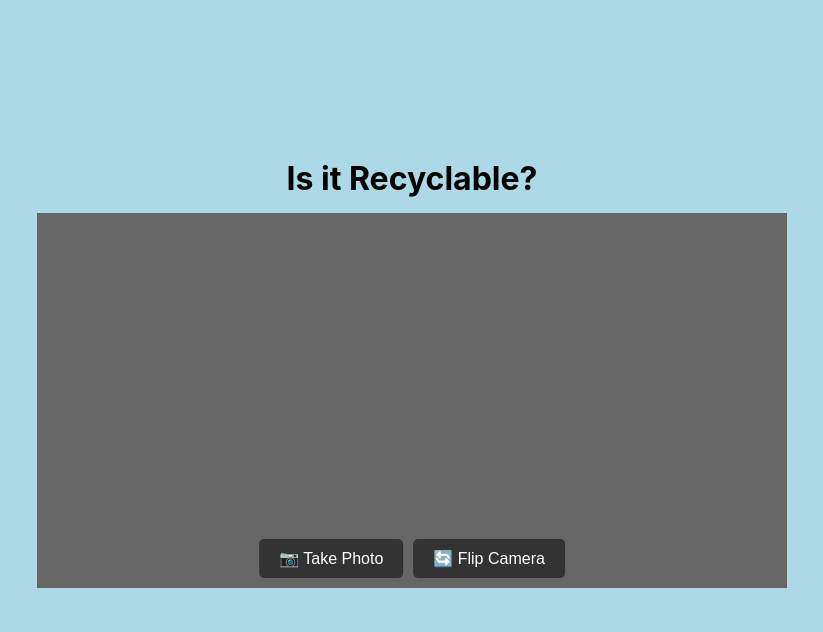
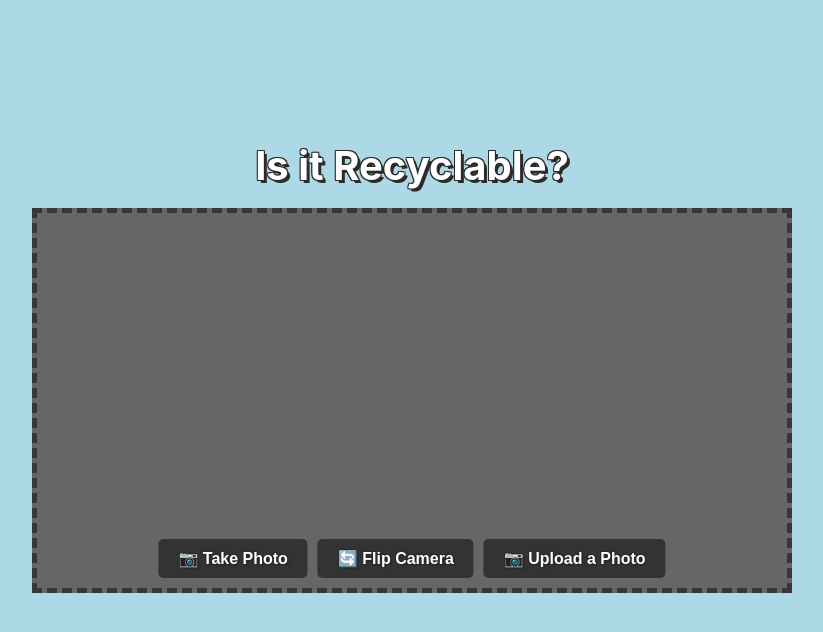
Before and after one commit to chinchunc9858/recyling, a React (Create React App) app: page / in a window 1280 px wide. Shown: the top 632 px of the page, without its empty margins (228-1051 px from the left). Built offline with nearby package versions, Linux system fonts and the light colour scheme; no server answers.

Commit message:
added upload photos

```diff
--- a/src/App.css
+++ b/src/App.css
@@ -4,8 +4,18 @@
   position: absolute;
   justify-content: center;
   left: 50%;
-  transform: translateX(-50%);
-  top: -75px;
+  transform: translateX(-50%) translateY(-200%);
+  Color: white;
+  font-weight: bold;
+  font-size: 5vh;
+  text-shadow:
+       3px 3px 0 #2b2b2b,
+     -1px -1px 0 #2b2b2b,
+      1px -1px 0 #2b2b2b,
+      -1px 1px 0 #2b2b2b,
+       1px 1px 0 #2b2b2b;
+  float: left;
+  white-space: nowrap;
 }
 
 .popup {
@@ -47,6 +57,7 @@ body {
   max-width: 750px; /* Max width for video */
   width: 100%; /* Responsive */
   background-color: #666; /* Background color for the video frame */
+  border: 5px dashed rgb(55, 55, 55);
 }
 
 #videoElement {
@@ -73,6 +84,16 @@ button {
   cursor: pointer;
   border-radius: 5px;
   font-size: 16px;
+  Color: white;
+  font-weight: bold;
+  text-shadow:
+       2px 2px 0 #2b2b2b,
+     -1px -1px 0 #2b2b2b,
+      1px -1px 0 #2b2b2b,
+      -1px 1px 0 #2b2b2b,
+       1px 1px 0 #2b2b2b;
+  float: left;
+  white-space: nowrap;
 }
 
 button:hover {
--- a/src/components/Camera.js
+++ b/src/components/Camera.js
@@ -3,7 +3,9 @@ import React, { useEffect, useRef, useState } from 'react';
 function Camera() {
   const videoRef = useRef(null); // Ref for the video element
   const canvasRef = useRef(null); // Ref for the canvas element
+  const fileInputRef = useRef(null); // Ref for the file input
   const [snapshot, setSnapshot] = useState(null); // State to store the snapshot
+  const [uploadedImage, setUploadedImage] = useState(null); // State to store uploaded image
 
   useEffect(() => {
     // Attempt to access the media devices
@@ -34,40 +36,58 @@ function Camera() {
     setSnapshot(imageDataUrl); // Update state with the snapshot
   };
 
+  const handleUploadPhoto = () => {
+    fileInputRef.current.click(); // Trigger the hidden file input click
+  };
+
+  const handleFileChange = (event) => {
+    const file = event.target.files[0]; // Get the selected file
+    if (file) {
+      const reader = new FileReader();
+      reader.onloadend = () => {
+        //setUploadedImage(reader.result); // Update state with the uploaded image
+      };
+      reader.readAsDataURL(file); // Read the file as a Data URL
+    }
+  };
+
   return (
     <>
-      {/* Video element to display the camera feed */}
+      <div id="container">
+        <div id="videoWrapper">
+          <h1 id="Heading">Is it Recyclable?</h1>
+          <video ref={videoRef} id="videoElement" width="1980" height="1080" autoPlay></video>
 
-      <div id = "container">
-
-        <div id = "videoWrapper">
-
-            <h1 id = "Heading">Is it Recyclable?</h1>
-            <video ref={videoRef} id="videoElement" width="1980" height="1080" autoPlay></video>
-
-            <div id = "buttonsContainer">
-                <button id = "TakePhotoButton" onClick={takeSnapshot}>📷 Take Photo</button>
-                <button id = "FlipCameraButton">🔄 Flip Camera</button>
-            </div>
-
+          <div id="buttonsContainer">
+            <button id="TakePhotoButton" onClick={takeSnapshot}>📷 Take Photo</button>
+            <button id="FlipCameraButton">🔄 Flip Camera</button>
+            <button id="UploadPhoto" onClick={handleUploadPhoto}>📷 Upload a Photo</button>
+          </div>
         </div>
 
-        <div id="popup" class="popup">
-            <div class="popup-content">
-                <button id="button1">RECYCLABLE</button>
-                <button id="button2">NOT RECYCLABLE</button>
-            </div>
+        <div id="popup" className="popup">
+          <div className="popup-content">
+            <button id="button1">RECYCLABLE</button>
+            <button id="button2">NOT RECYCLABLE</button>
+          </div>
         </div>
 
       </div>
 
-      {/* Button to take a snapshot */}
+      <input
+        type="file"
+        accept="image/*"
+        ref={fileInputRef}
+        style={{ display: 'none' }}
+        onChange={handleFileChange}
+      /> {/* Hidden file input for uploading a photo */}
 
-      {/* Hidden canvas element to capture the snapshot */}
       <canvas ref={canvasRef} style={{ display: 'none' }}></canvas>
 
       {/* Display the snapshot if it exists */}
       {snapshot && <img src={snapshot} alt="Snapshot" />}
+      {/* Display the uploaded image if it exists */}
+      {uploadedImage && <img src={uploadedImage} alt="Uploaded" />}
     </>
   );
 }
```
